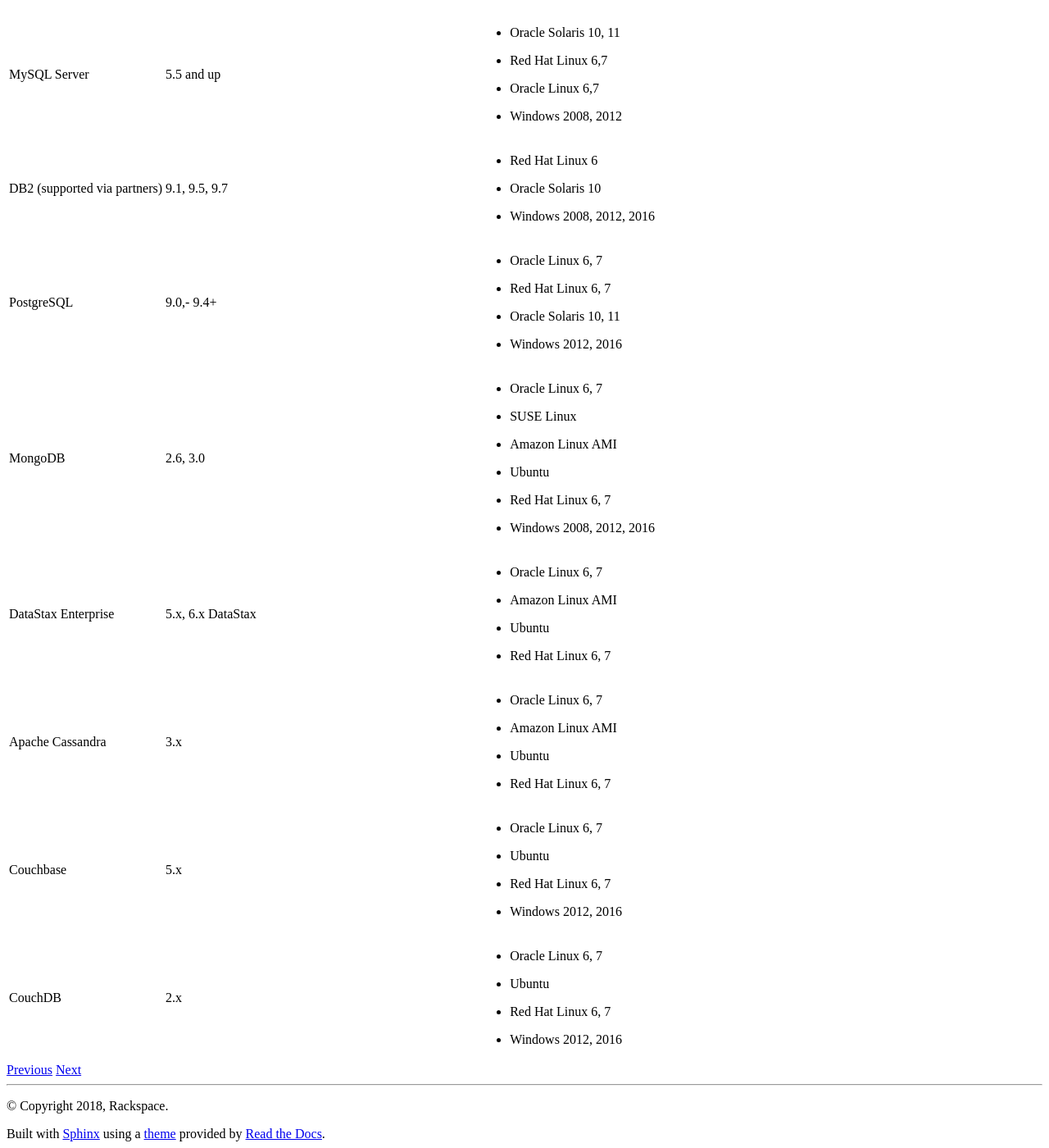
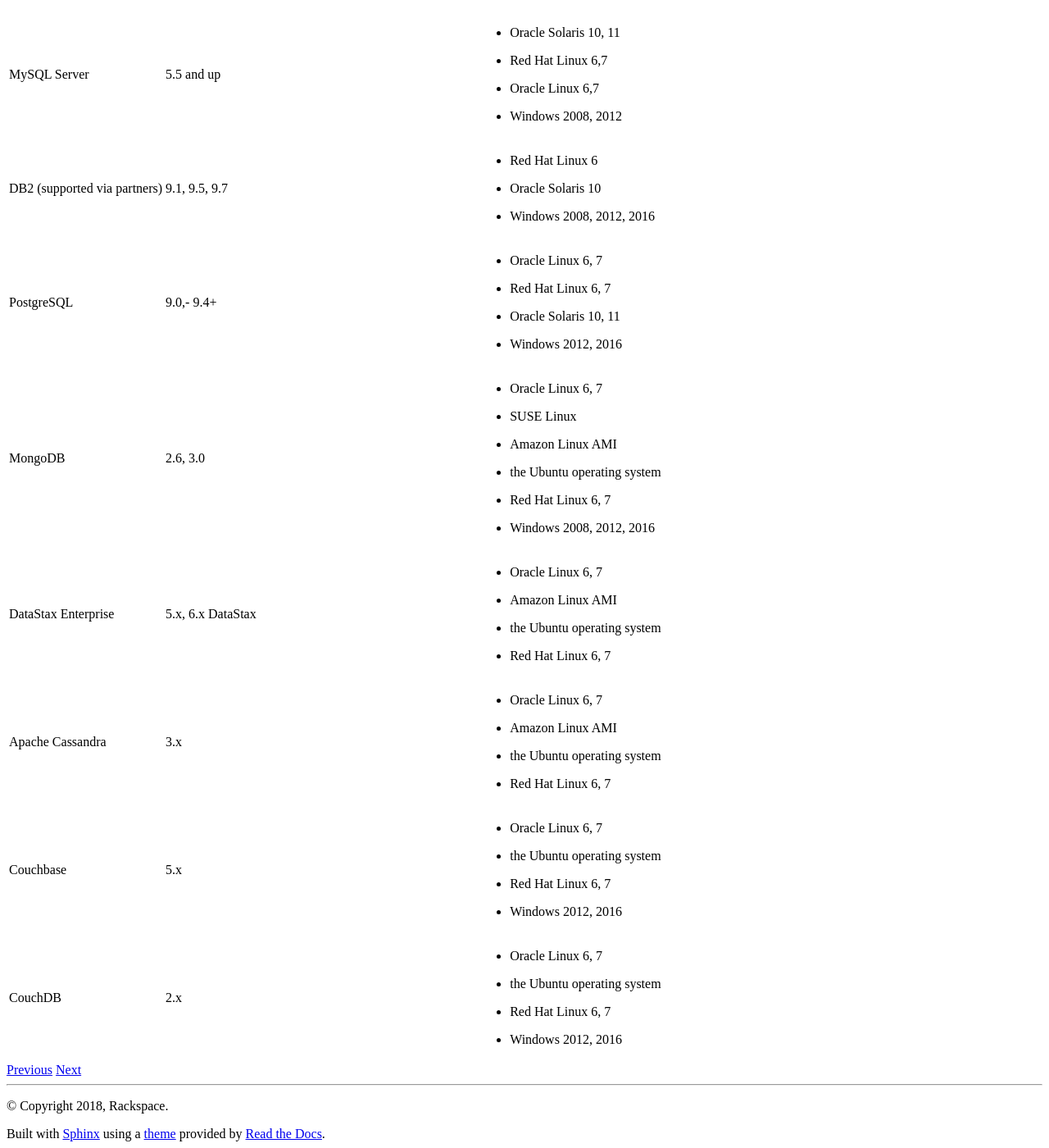
Before and after one commit to rackerlabs/docs-ras-databases, a Sphinx documentation site: the page built from docs/ras-databases-handbook/managed-databases.rst, in a window 1280 px wide and 1400 px high, scrolled down 2279 px. Shown: the whole window at 82% size. Built offline with Sphinx 7.4.7 and the Read the Docs theme 2.0.0, drawn with Linux system fonts in a browser that asks for light colours.

Commit message:
Change occurrences of Ubuntu to includ version number or to read as the Ubuntu operating system

```diff
--- a/docs/ras-databases-handbook/managed-databases.rst
+++ b/docs/ras-databases-handbook/managed-databases.rst
@@ -138,7 +138,7 @@
        - Oracle Linux 6, 7
        - SUSE Linux
        - Amazon Linux AMI
-       - Ubuntu
+       - the Ubuntu operating system
        - Red Hat Linux 6, 7
        - Windows 2008, 2012, 2016
    * - DataStax Enterprise
@@ -146,26 +146,26 @@
      -
        - Oracle Linux 6, 7
        - Amazon Linux AMI
-       - Ubuntu
+       - the Ubuntu operating system
        - Red Hat Linux 6, 7
    * - Apache Cassandra
      - 3.x
      -
        - Oracle Linux 6, 7
        - Amazon Linux AMI
-       - Ubuntu
+       - the Ubuntu operating system
        - Red Hat Linux 6, 7
    * - Couchbase
      - 5.x
      -
        - Oracle Linux 6, 7
-       - Ubuntu
+       - the Ubuntu operating system
        - Red Hat Linux 6, 7
        - Windows 2012, 2016
    * - CouchDB
      - 2.x
      -
        - Oracle Linux 6, 7
-       - Ubuntu
+       - the Ubuntu operating system
        - Red Hat Linux 6, 7
        - Windows 2012, 2016
```
Also changed, not shown: docs/style-guidelines.md (+1 -1 lines).
